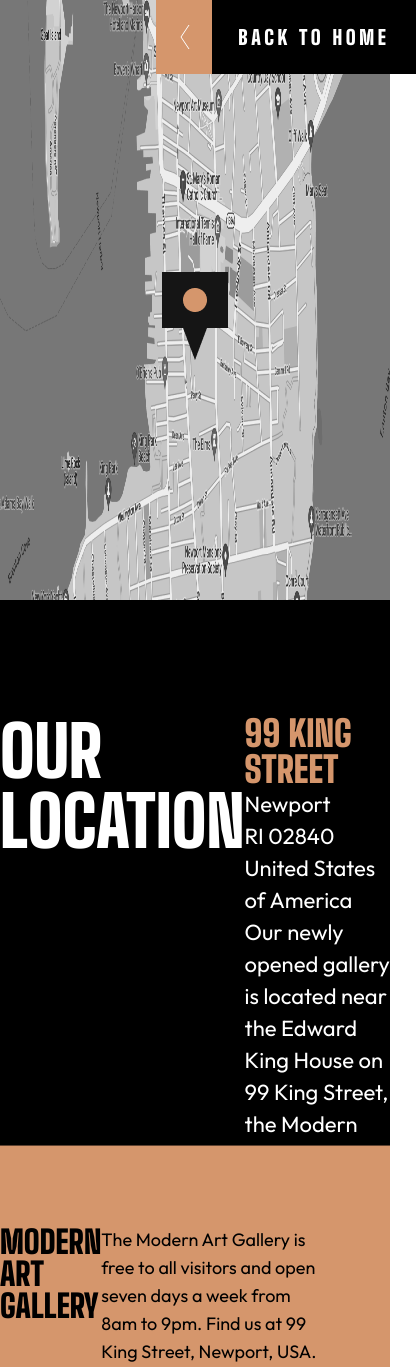
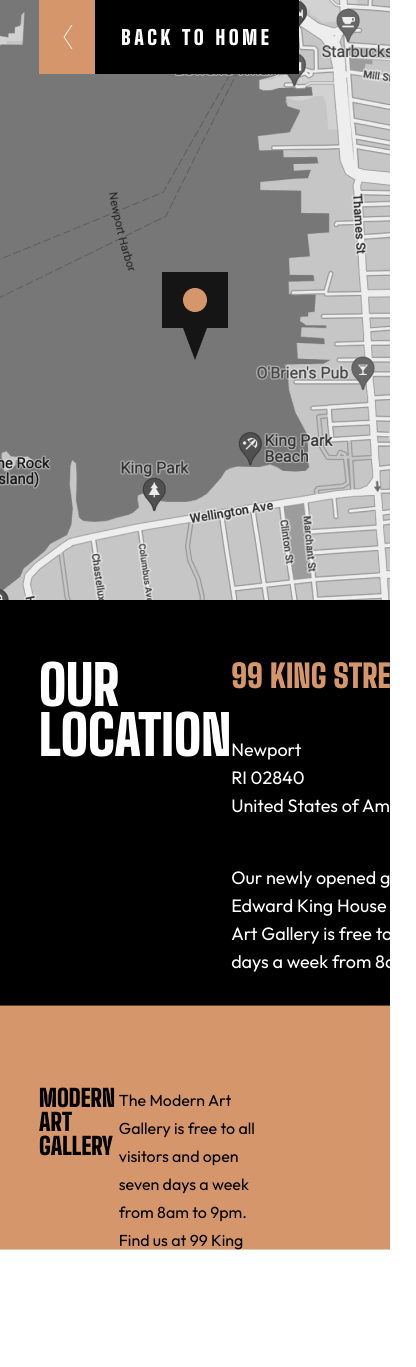
Before and after one commit to LashaGogli/Art-Gallery-Website, a plain HTML site: page index2.html in a window 390 px wide. Shown: the top 1367 px of the page, 416 px wide, since content can reach past the window. After the commit the page ends 1252 px from the top, so only its background shows below. Drawn offline with Linux system fonts and the light colour scheme.

Commit message:
Second Page Tablet Version

```diff
--- a/style.css
+++ b/style.css
@@ -86,6 +86,7 @@ h2{
     font-size: 20px;
     font-family: 'Big Shoulders Display';
     letter-spacing: 3.63636px;
+    border: none;
 }
 .DivForButton{
     width: 56px;
--- a/style2.css
+++ b/style2.css
@@ -18,7 +18,7 @@
 
 }
 .MapPic{
-    width: 100%;
+    width: 1440px;
     height: 100%;
 
 
@@ -196,3 +196,95 @@ footer{
     background-color: #D5966C;
     cursor: pointer;
 }
+
+@media (max-width:769px){
+    .container{
+
+        width: 100%;
+        height: 1252px;
+        overflow: hidden;
+
+
+    }
+    .UpDivForPic{
+        overflow: hidden;
+
+    }
+    .MapPic{
+        margin-left: -246px;
+    }
+    .backToHomeDiv{
+
+        left: 39px;
+
+    }
+    .BackToHome{
+
+        left: 95px;
+
+    }
+    .ourLocationDiv{
+
+        font-size: 55px;
+        line-height: 50px;
+        width: 223px;
+        height: 100px;
+        margin-left: 39px;
+
+
+    }
+    .nextToOurLocationDiv{
+
+        width: 420px;
+
+
+    }
+    h1{
+        font-weight: 900;
+        font-size: 32px;
+        line-height: 32px;
+
+    }
+    h2{
+
+        font-size: 18px;
+        line-height: 28px;
+
+    }
+    h3{
+
+        font-size: 18px;
+        line-height: 28px;
+        width: 398px;
+        height: 112px;
+
+    }
+    .sectionDiv{
+
+        height: 436px;
+
+    }
+    .FooterDiv{
+        padding-left: 39px;
+        padding-right: 58px;
+    }
+    .FooterP{
+
+        font-size: 24px;
+        width: 150px;
+        height: 40px;
+    }
+    .FooterP2{
+
+        width: 281px;
+        height: 104px;
+        font-size: 16px;
+
+
+    }
+
+
+
+
+
+}
```
